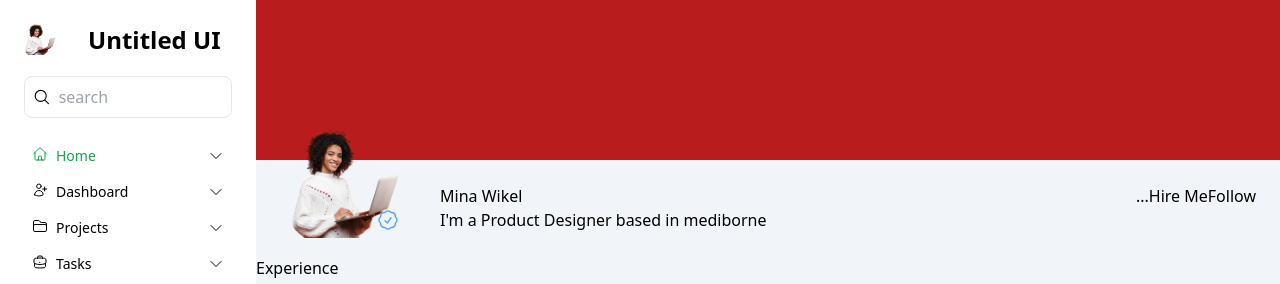
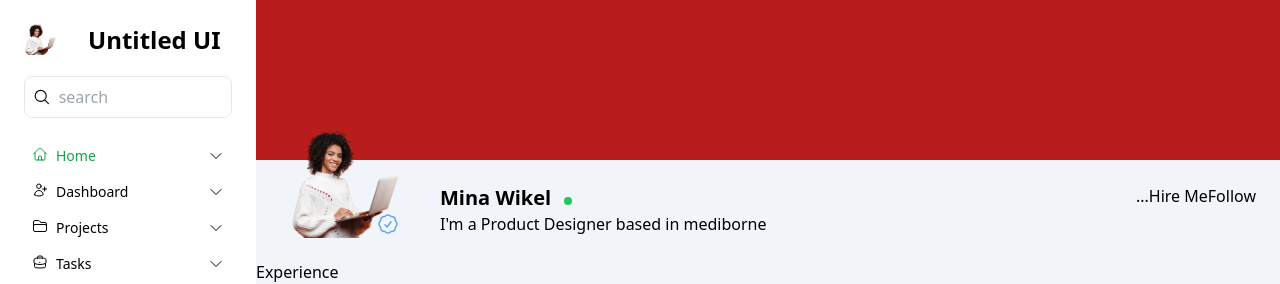
Before and after one commit to Ilesanmi-Erioluwa-Victor/user-profile-nextjs, a Next.js app: page / in a window 1280 px wide. Shown: the top 284 px of the page. Built offline with nearby package versions, Linux system fonts and the light colour scheme; a web font is replaced by a local one.

Commit message:
Resumed today

```diff
--- a/src/components/Content/User.tsx
+++ b/src/components/Content/User.tsx
@@ -19,7 +19,7 @@ const User = () => {
         </span>
 
         <div className="relative pl-[10rem]">
-          <h2>Mina Wikel</h2>
+          <h2 className="text-xl font-semibold">Mina Wikel <span className="inline-block h-2 w-2 ml-2 bg-green-500 rounded-[50%]"></span></h2>
           <p>I&apos;m a Product Designer based in mediborne</p>
         </div>
       </div>
```
